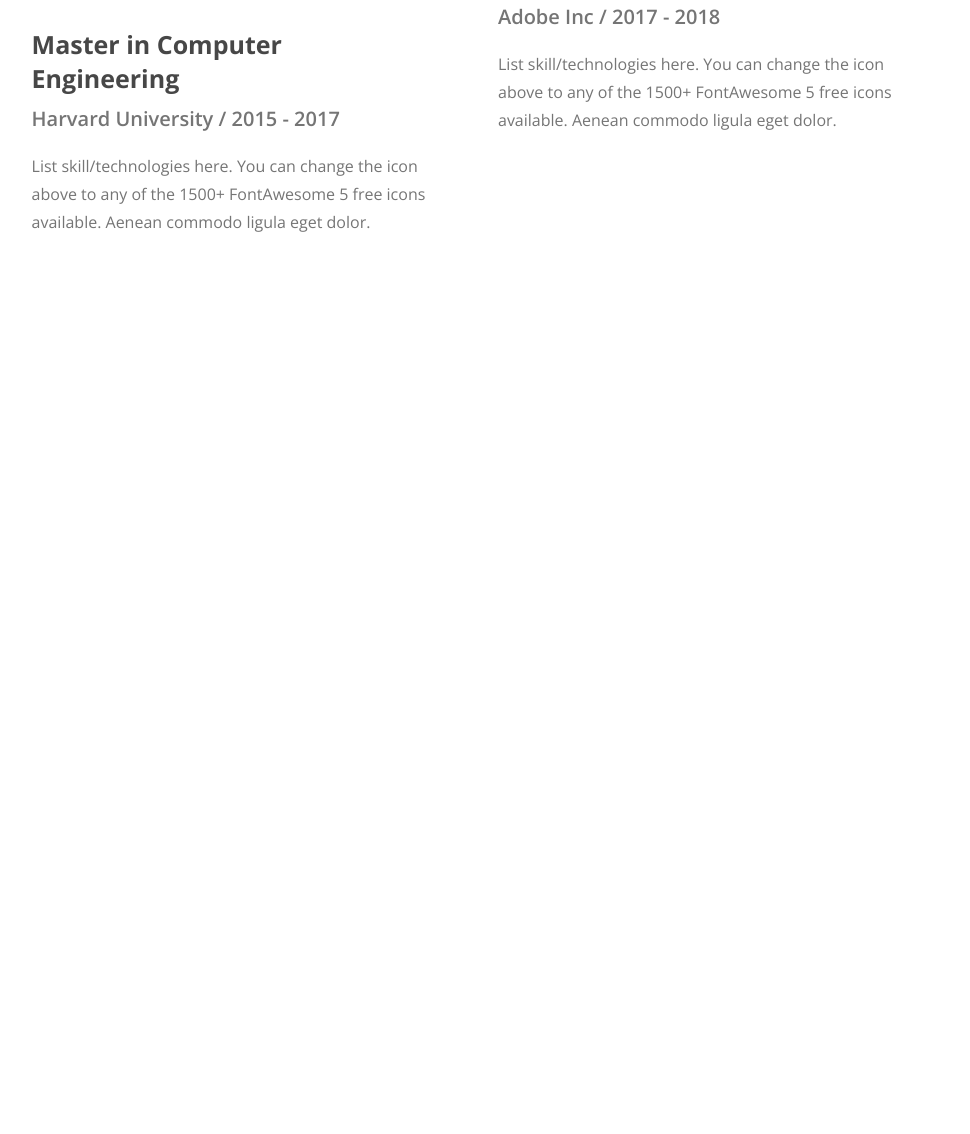
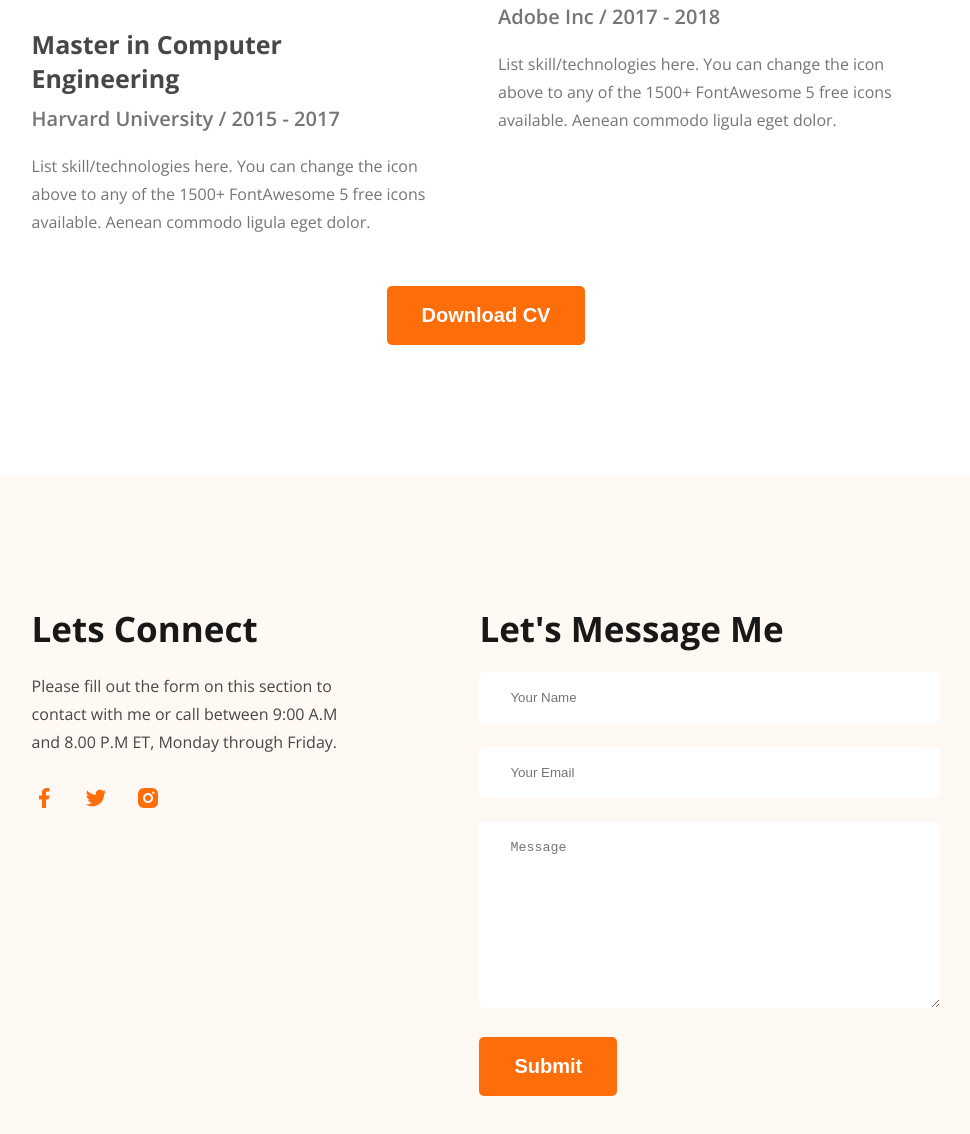
Before and after one commit to mehedihasan3000/beautiful-portfolio-website, a plain HTML site: page index.html in a window 1280 px wide. Shown: the part 3269-4403 px from the top of the page, without its empty margins (154-1124 px from the left). Before the commit the page ends 3505 px from the top, so only its background shows below. Drawn offline with nearby package versions, Linux system fonts and the light colour scheme.

Commit message:
this is my 6th commit

```diff
--- a/css/style.css
+++ b/css/style.css
@@ -40,6 +40,10 @@
     margin-bottom: 30px;
     line-height: 30px;
     color: #757575;
+}
+.text-center{
+    text-align: center;
+    margin-top: 50px;
 }
 
 /* main style */
@@ -198,3 +202,42 @@
     line-height: 28px;
     color: #757575;
 }
+
+footer{
+    margin-top: 130px;
+    background-color: #FFF8F3;
+    padding: 130px 0;
+}
+footer .footer-container{
+    width: 71%;
+    max-width: 1746px;
+    margin: 0 auto;
+    display: flex;
+    gap: 117px;
+}
+.footer-container h2{
+    color: #181818;
+    font-size: 35px;
+    margin-bottom: 20px;
+}
+.footer-container .social{
+    max-width: 562px;
+}
+.footer-container .social p{
+    color: #474747;
+    line-height: 28px;
+    font-size: 16px;
+    margin-bottom: 30px;
+}
+.footer-container .icons a{
+    margin-right: 24px;
+}
+.footer-container form input[type="text"], .footer-container form textarea{
+    width: 461px;
+    padding: 18px 31px;
+    margin-bottom: 24px;
+    border: none;
+    border-radius: 5px;
+
+    color: #757575;
+}
--- a/index.html
+++ b/index.html
@@ -143,6 +143,30 @@
                 </div>
             </div>
         </div>
+        <div class="text-center">
+            <button class="btn">Download CV</button>
+        </div>
     </section>
+
+    <footer>
+        <section class="footer-container">
+            <div class="social">
+                <h2>Lets Connect</h2>
+                <p>Please fill out the form on this section to contact with me or call between 9:00 A.M and 8.00 P.M ET, Monday through Friday.</p>
+                <div class="icons">
+                    <a href=""><img src="images/icons/facebook.png" alt=""></a>
+                    <a href=""><img src="images/icons/twitter.png" alt=""></a>
+                    <a href=""><img src="images/icons/insta.png" alt=""></a>
+                </div>
+            </div>
+            <form class="form">
+                <h2>Let's Message Me</h2>
+                <div><input type="text" name="" id="" placeholder="Your Name"></div>
+                <div><input type="text" name="" id="" placeholder="Your Email"></div>
+                <div><textarea rows="10" name="" id="" placeholder="Message"></textarea></div>
+                <input class="btn" type="button" value="Submit">
+            </form>
+        </section>
+    </footer>
 </body>
 </html>
```
